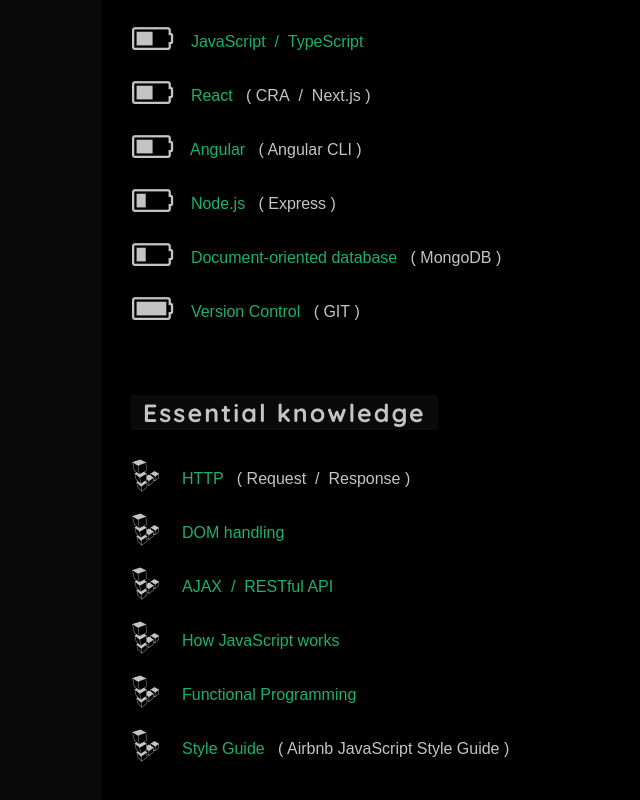
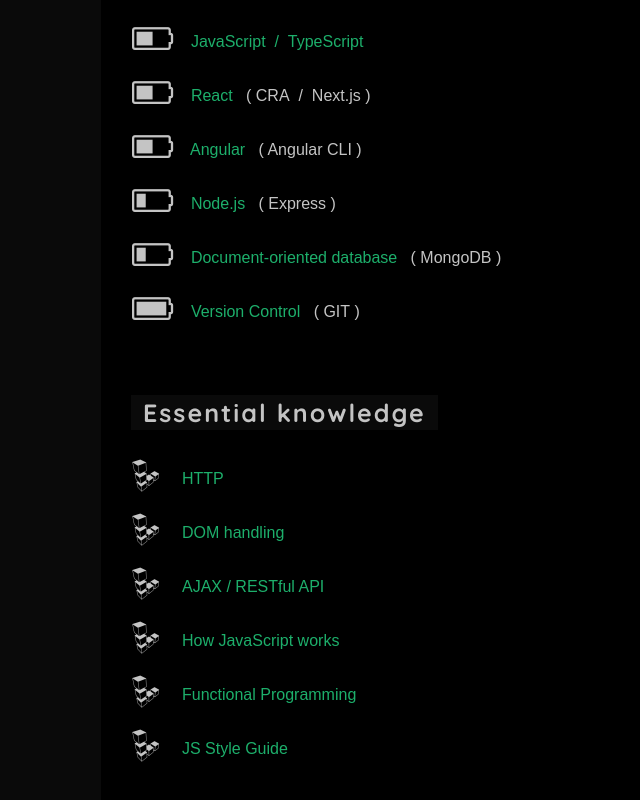
Before and after one commit to Nattasak/my-resume, a React (Create React App) app: page / in a window 1280 px wide. Shown: the part 1305-2105 px from the top of the page, without its empty margins (159-799 px from the left). Built offline with nearby package versions, Linux system fonts and the light colour scheme.

Commit message:
refactoring Essential-knowledge component

```diff
--- a/src/App.js
+++ b/src/App.js
@@ -1,6 +1,7 @@
 import React from 'react'
 import './Styles/App.css'
 
+// Components
 import Header from './Components/Header.js'
 import About from './Components/About.js'
 import Projects from './Components/Projects.js'
@@ -8,7 +9,7 @@
 import Skills from './Components/Skills.js'
 import Knowledge from './Components/Knowledge.js'
 
-export default class App extends React.Component {
+class App extends React.Component {
   render() {
     return (
       <div className="App">
@@ -22,3 +23,5 @@
     )
   }
 }
+
+export default App
--- a/src/Components/Knowledge.js
+++ b/src/Components/Knowledge.js
@@ -1,5 +1,14 @@
 import React, { Component } from 'react'
 import '../Styles/Skills.css'
+
+const KnowledgeList = ({ title, url='' }) => (
+  <li className="skills-item">
+    <i className="fa fa-linode fa-2x" aria-hidden="true"></i>
+    <span>
+      <a href={url} target="_blank" rel="noopener noreferrer">{title}</a>
+    </span>
+  </li>
+)
 
 class Knowledge extends Component {
   render() {
@@ -10,51 +19,14 @@
           <div className="flex-container">
             <div className="flex-item">
               <ul className="skills-items">
-                <li className="skills-item">
-                  <i className="fa fa-linode fa-2x" aria-hidden="true"></i>
-                  <span>
-                    <a href="" target="_blank" rel="noopener noreferrer">HTTP</a>
-                    {'   '}
-                    ( Request{'  /  '}Response )
-                  </span>
-                </li>
-                <li className="skills-item">
-                  <i className="fa fa-linode fa-2x" aria-hidden="true"></i>
-                  <span>
-                    <a href="" target="_blank" rel="noopener noreferrer">DOM handling</a>
-                  </span>
-                </li>
-                <li className="skills-item">
-                  <i className="fa fa-linode fa-2x" aria-hidden="true"></i>
-                  <span>
-                    <a href="" target="_blank" rel="noopener noreferrer">AJAX</a>
-                    <span className="green">  /  </span>
-                    <a href="https://www.youtube.com/watch?v=s7wmiS2mSXY" target="_blank" rel="noopener noreferrer">RESTful API</a>
-                  </span>
-                </li>
-                <li className="skills-item">
-                  <i className="fa fa-linode fa-2x" aria-hidden="true"></i>
-                  <span>
-                    <a href="https://www.youtube.com/watch?v=8aGhZQkoFbQ" target="_blank" rel="noopener noreferrer">How JavaScript works</a>
-                  </span>
-                </li>
-                <li className="skills-item">
-                  <i className="fa fa-linode fa-2x" aria-hidden="true"></i>
-                  <span>
-                    <a href="https://www.youtube.com/watch?v=FYXpOjwYzcs" target="_blank" rel="noopener noreferrer">Functional Programming</a>
-                  </span>
-                </li>
-                <li className="skills-item">
-                  <i className="fa fa-linode fa-2x" aria-hidden="true"></i>
-                  <span>
-                    <a href="https://github.com/airbnb/javascript" target="_blank" rel="noopener noreferrer">Style Guide</a>
-                    {'   '}
-                    ( Airbnb JavaScript Style Guide )
-                  </span>
-                </li>
+                <KnowledgeList title='HTTP' />
+                <KnowledgeList title='DOM handling' />
+                <KnowledgeList title='AJAX / RESTful API' url='https://www.youtube.com/watch?v=s7wmiS2mSXY' />
+                <KnowledgeList title='How JavaScript works' url='https://www.youtube.com/watch?v=8aGhZQkoFbQ' />
+                <KnowledgeList title='Functional Programming' url='https://www.youtube.com/watch?v=FYXpOjwYzcs' />
+                <KnowledgeList title='JS Style Guide' url='https://github.com/airbnb/javascript' />
               </ul>
             </div>
-            <div className="flex-item"></div>
           </div>
         </div>
       </section>
```
